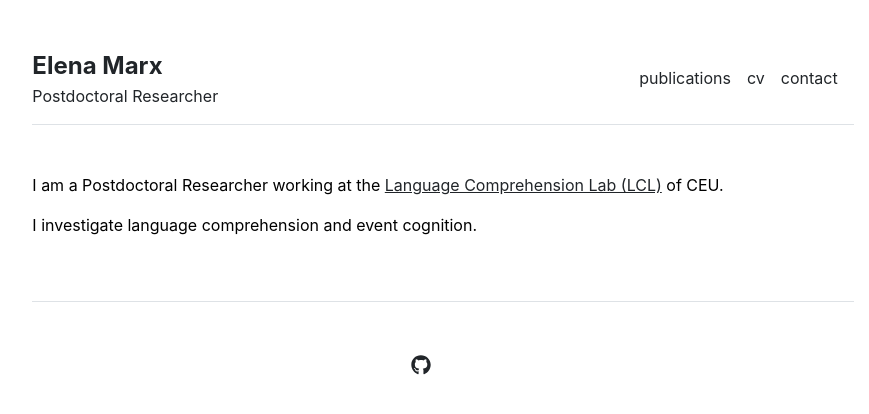
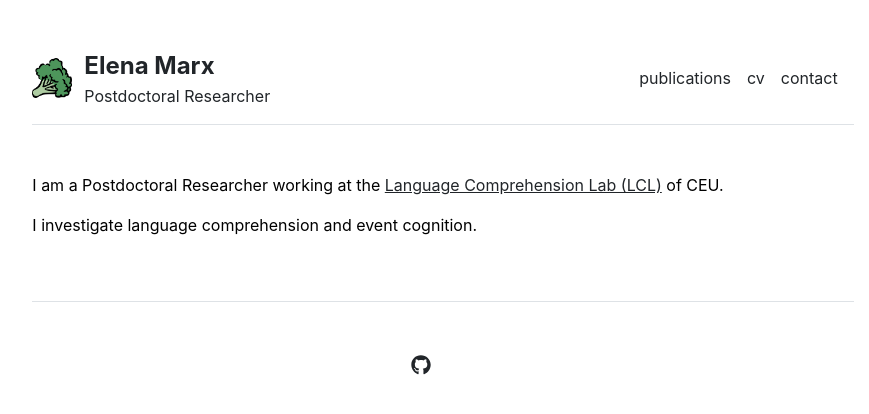
Before and after one commit to elena-marx/elena-marx.github.io, a Jekyll site: the page built from index.md, in a window 1280 px wide. Shown: the top 414 px of the page, without its empty margins (197-1066 px from the left). Built offline with Jekyll 4.4.1, drawn with Linux system fonts in a browser that asks for light colours; our own code applies the rules of GitHub Pages for plain Markdown files.

Commit message:
Adding logo next to header

```diff
--- a/_includes/header.html
+++ b/_includes/header.html
@@ -1,10 +1,16 @@
 <header class="d-flex flex-column flex-md-row align-items-center pb-3 mb-5 border-bottom">
   <div>
     <a href="{{ site.github.url }}/" class="d-flex align-items-center text-decoration-none">
-      <span class="fs-4 fw-bold">{{ site.title }}</span>
-    </a>
-    <a href="{{ site.github.url }}/" class="d-flex align-items-center text-decoration-none">
-      <span>{{ site.description }}</span>
+
+      <img
+        src="{{ site.github.url }}/assets/broccoli.png"
+        alt="Broccoli"
+        style="width:40px;height:40px;margin-right:12px;">
+
+      <div>
+        <span class="fs-4 fw-bold d-block">{{ site.title }}</span>
+        <span>{{ site.description }}</span>
+      </div>
     </a>
   </div>
   <nav class="d-inline-flex mt-2 mt-md-0 ms-md-auto">
```
